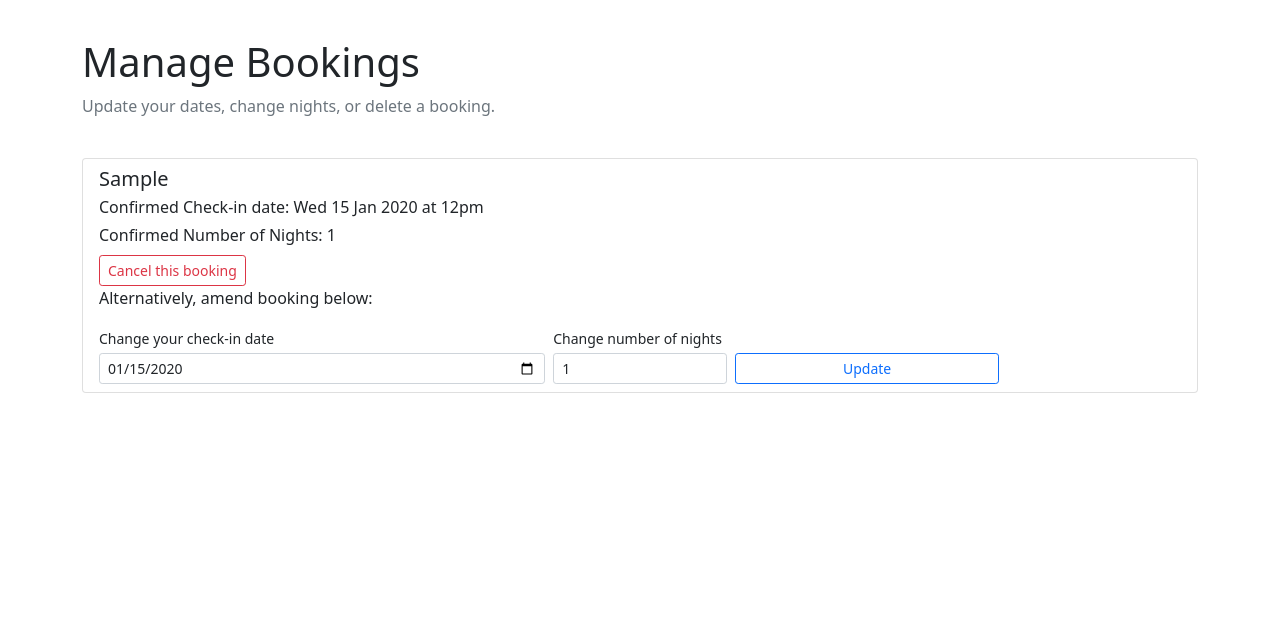
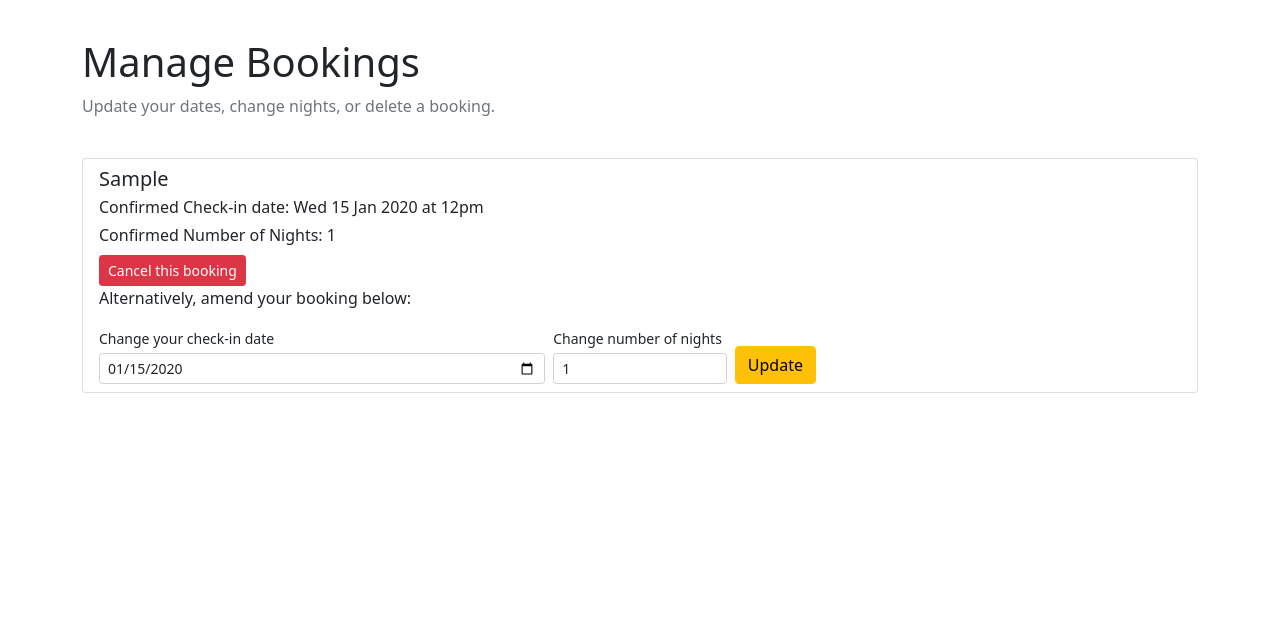
Before and after one commit to verytee/capstone_project, a Django app: page /bookings/ in a window 1280 px wide. Shown: the part 66-690 px from the top of the page. Run offline with Django 4.2, Linux system fonts and the light colour scheme; a user stored in the database is signed in; tables that the repository leaves empty hold one stand-in row (values such as "Sample post").

Commit message:
changed the colour of the buttons

```diff
--- a/booking/templates/booking/index.html
+++ b/booking/templates/booking/index.html
@@ -31,7 +31,7 @@
               <label for="nights-{{ room.id }}" class="form-label small mb-1">Number of Nights</label>
               <input type="number" class="form-control form-control-sm" id="nights-{{ room.id }}" name="number_of_nights" min="1" required>
             </div>
-            <button type="submit" class="btn btn-primary w-100 btn-sm">Book Now</button>
+            <button type="submit" class="btn btn-dark">Book Now</button>
           </form>
           {% else %}
           <p class="text-center text-muted mb-0 small">
--- a/booking/templates/booking/manage-booking.html
+++ b/booking/templates/booking/manage-booking.html
@@ -23,9 +23,9 @@
                 <input type="hidden" name="next" value="{% url 'manage_bookings' %}">
                 <input type="hidden" name="booking_id" value="{{ booking.id }}">
                 <input type="hidden" name="action" value="delete">
-                <button type="submit" class="btn btn-outline-danger btn-sm">Cancel this booking</button>
+                <button type="submit" class="btn btn-danger btn-sm">Cancel this booking</button>
               </form>
-  <p class="mb-0">Alternatively, amend booking below:</p>
+  <p class="mb-0">Alternatively, amend your booking below:</p>
               <form method="post" action="{% url 'booking_list' %}" class="mt-3" onsubmit="return confirm('Are you sure you want to change this booking?');">
                 {% csrf_token %}
                 <input type="hidden" name="next" value="{% url 'manage_bookings' %}">
@@ -41,7 +41,7 @@
                     <input type="number" name="number_of_nights" class="form-control form-control-sm" min="1" required value="{{ booking.no_of_nights }}">
                   </div>
                   <div class="col-12 col-md-3">
-                    <button type="submit" class="btn btn-outline-primary btn-sm w-100">Update</button>
+                    <button type="submit" class="btn btn-warning">Update</button>
                   </div>
                 </div>
               </form>
```
